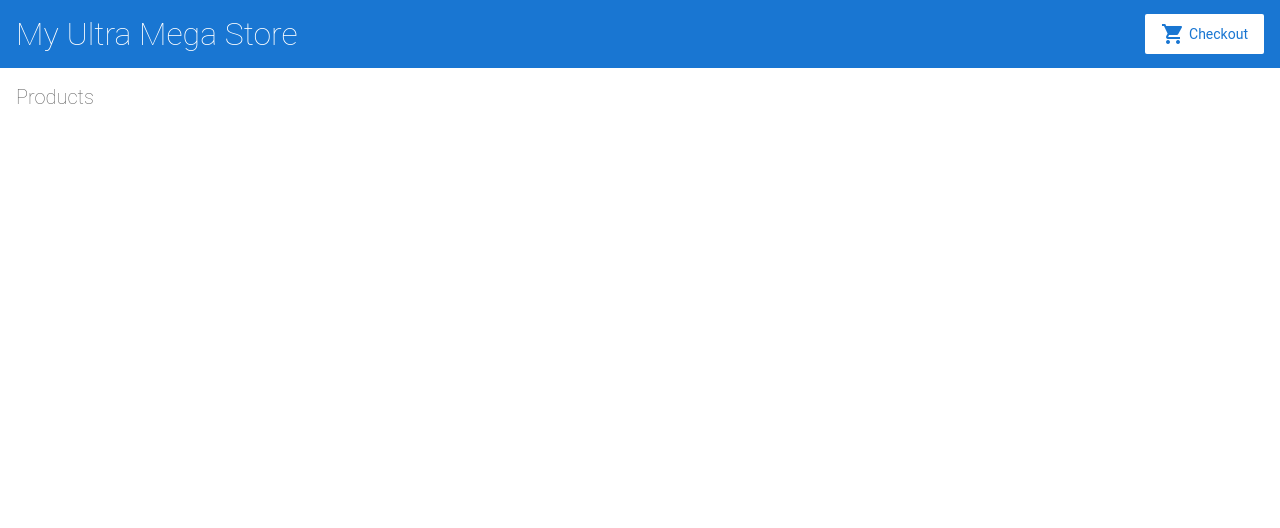
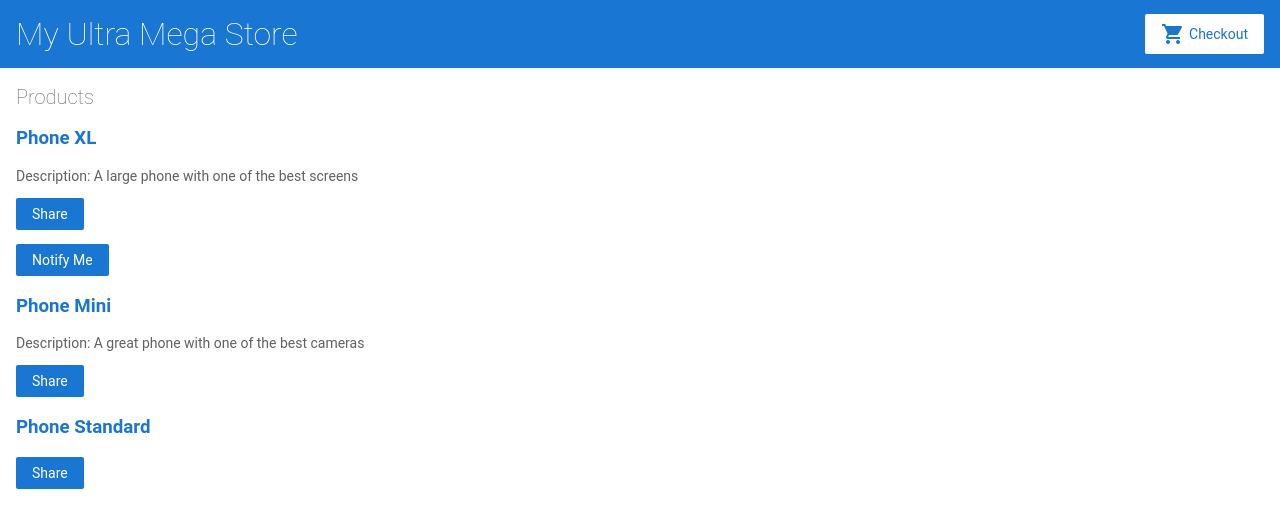
Before and after one commit to superla0/perscholas-my-angular-tutorial, an Angular app: page / in a window 1280 px wide. Shown: the top 528 px of the page. Built offline with nearby package versions, Linux system fonts and the light colour scheme.

Commit message:
3 files modified, 3 added

```diff
--- a/src/app/app.module.ts
+++ b/src/app/app.module.ts
@@ -6,6 +6,7 @@ import { ReactiveFormsModule } from '@angular/forms';
 import { AppComponent } from './app.component';
 import { TopBarComponent } from './top-bar/top-bar.component';
 import { ProductListComponent } from './product-list/product-list.component';
+import { ProductAlertsComponent } from './product-alerts/product-alerts.component';
 
 @NgModule({
   imports: [
@@ -18,7 +19,8 @@ import { ProductListComponent } from './product-list/product-list.component';
   declarations: [
     AppComponent,
     TopBarComponent,
-    ProductListComponent
+    ProductListComponent,
+    ProductAlertsComponent
   ],
   bootstrap: [
     AppComponent
--- /dev/null
+++ b/src/app/product-alerts/product-alerts.component.html
@@ -0,0 +1,3 @@
+<p *ngIf="product.price > 700">
+  <button (click)="notify.emit()">Notify Me</button>
+</p>
--- a/src/app/product-list/product-list.component.html
+++ b/src/app/product-list/product-list.component.html
@@ -1,4 +1,28 @@
 <h2>Products</h2>
+
+<div *ngFor="let product of products">
+
+  <h3>
+    <a [title]="product.name + ' details'">
+      {{product.name}}
+      </a>
+    </h3>
+
+  <p *ngIf="product.description">
+    Description: {{product.description}}
+    </p>
+
+
+  <button (click)="share()">
+    Share
+    </button>
+
+  <app-product-alerts
+    [product]="product"
+    (notify)="onNotify()">
+    </app-product-alerts>
+
+  </div>
 
 
 <!--
--- a/src/app/product-list/product-list.component.ts
+++ b/src/app/product-list/product-list.component.ts
@@ -13,6 +13,10 @@ export class ProductListComponent {
   share() {
     window.alert('The product has been shared!');
   }
+
+  onNotify() {
+    window.alert('You will be notified when the product goes on sale');
+  }
 }
 
 
```
Also changed, not shown: src/app/product-alerts/product-alerts.component.ts (added, +13 -0 lines), src/app/product-alerts/product-alerts.component.css (added).
